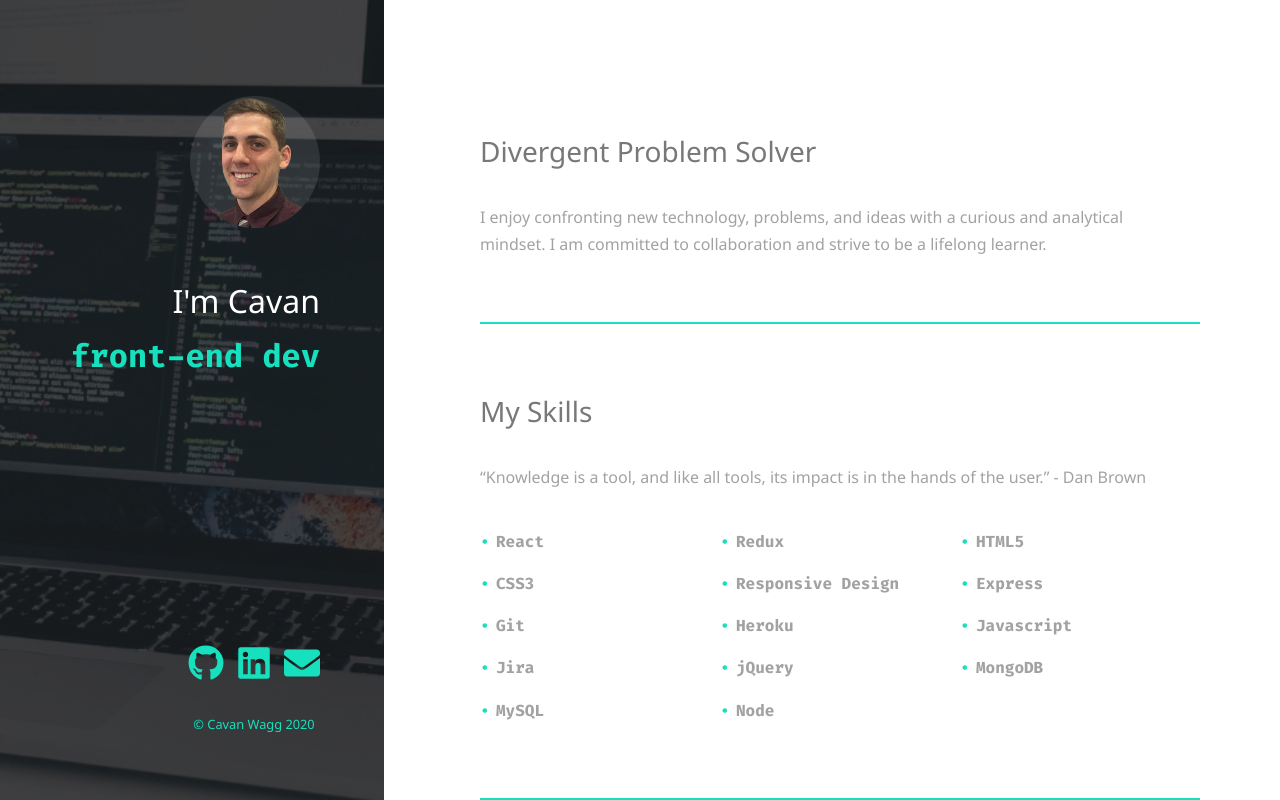
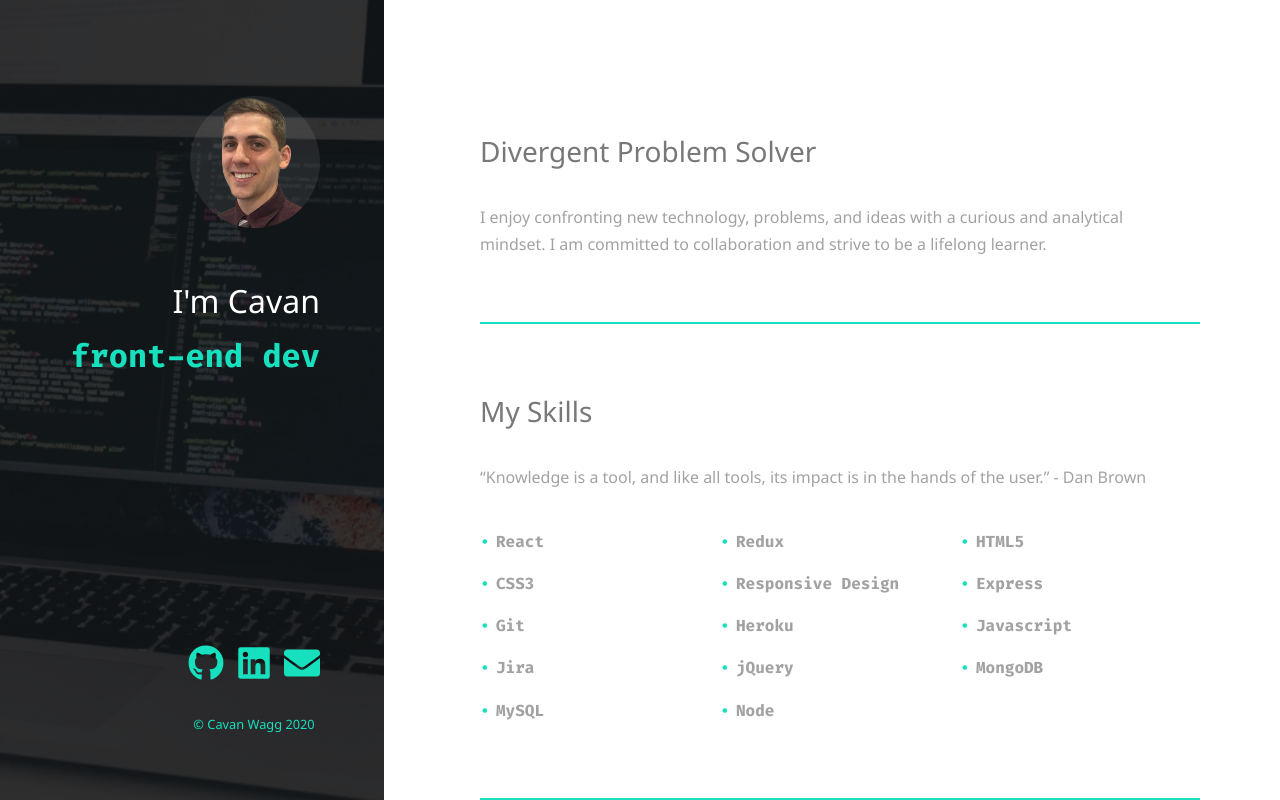
Before and after one commit to CavanWagg/gatsby-portfolio, a Gatsby site: page / in a window 1280 px wide. Shown: the top 800 px of the page. Built offline with nearby package versions, Linux system fonts and the light colour scheme; Gatsby itself is replaced by a stand-in of ours.

Commit message:
darken header/footer background

```diff
--- a/src/styles/global.scss
+++ b/src/styles/global.scss
@@ -150,7 +150,7 @@ ul {
 }
 
 .header {
-  background-color: $color-dark;
+  background-color: $color-header;
   background-image: url(../../static/services-bg.jpg);
   background-size: cover;
   background-blend-mode: multiply;
@@ -264,7 +264,7 @@ ul {
   position: relative;
   width: 130px;
   border-radius: 100%;
-  background-color: rgba(255, 255, 255, 0.1);
+  background-color: rgba(255, 255, 255, 0.08);
 }
 
 .copyright {
@@ -324,7 +324,7 @@ ul {
 }
 
 .footer-mobile {
-  background-color: $color-dark;
+  background-color: $color-header;
   background-image: url(../../static/services-bg.jpg);
   background-size: cover;
   background-blend-mode: multiply;
```
